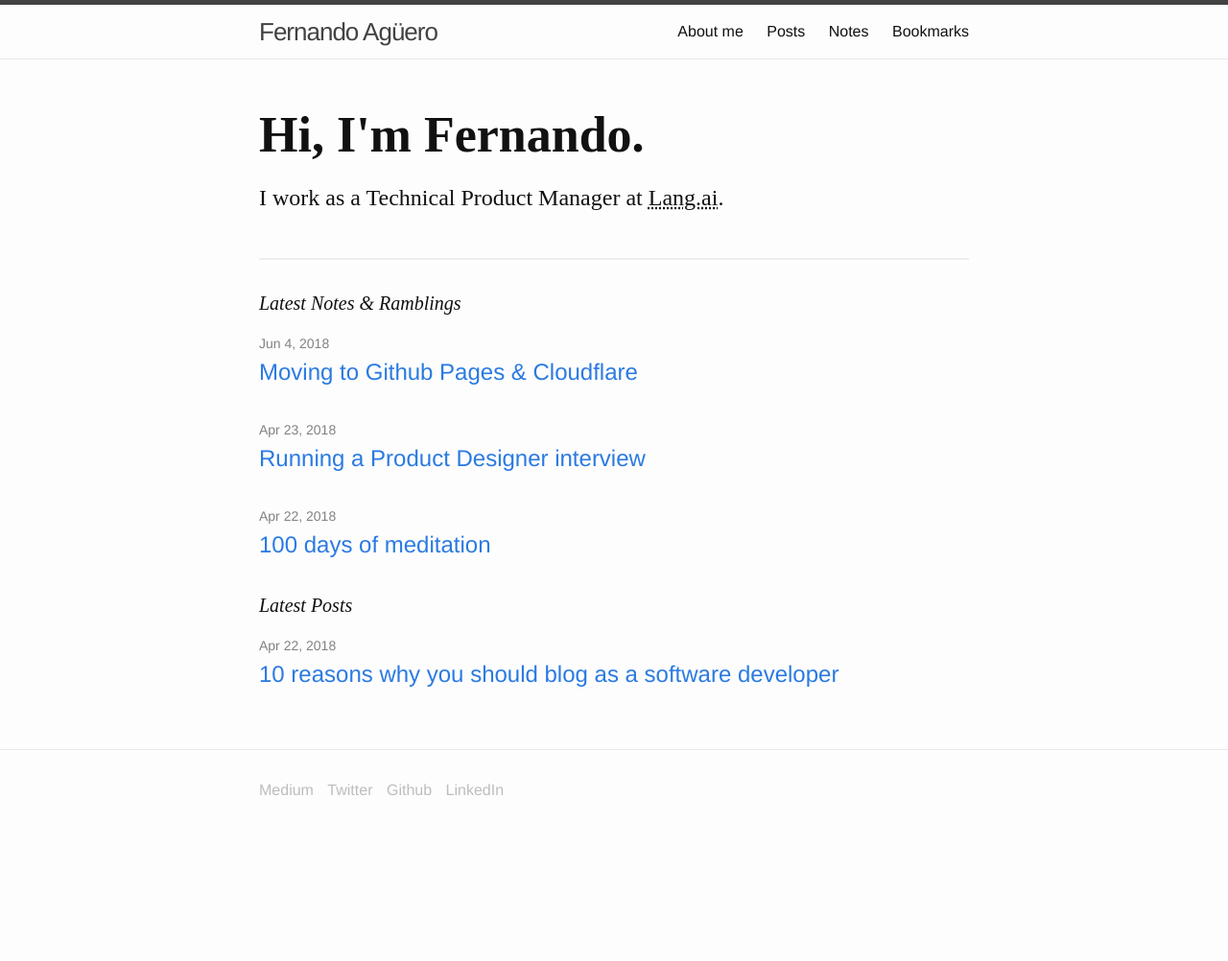
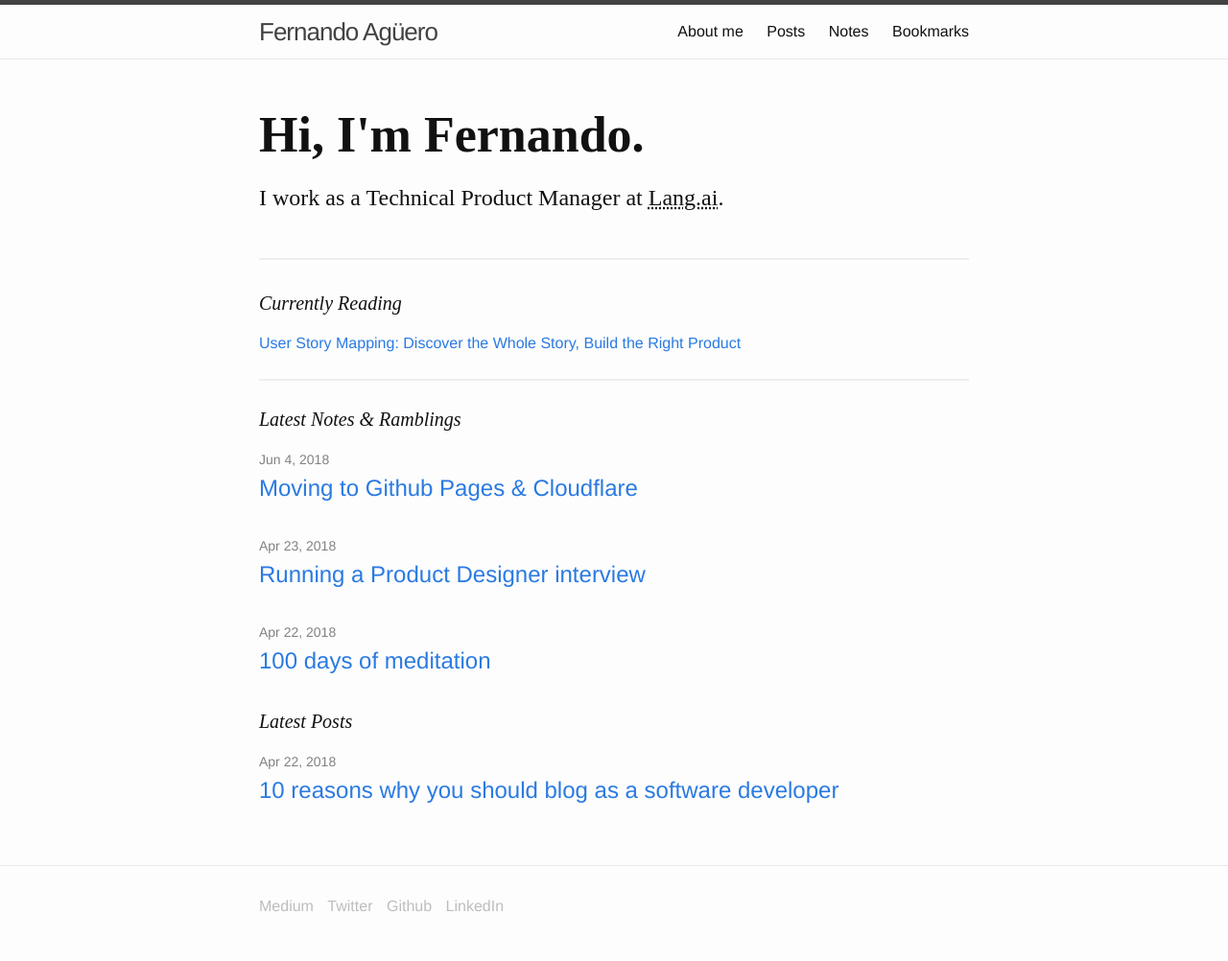
Before and after one commit to fjaguero/site, a Jekyll site: the page built from index.html, in a window 1280 px wide. Shown: the whole page at 96% size. Built offline with Jekyll 4.4.1, drawn with Linux system fonts in a browser that asks for light colours; some web fonts are replaced; before the commit the page ends 900 px from its top, so only the background shows below that.

Commit message:
Add Currently Reading

```diff
--- a/_includes/head.html
+++ b/_includes/head.html
@@ -277,6 +277,13 @@
   /**
    * Page content
    */
+   .currently-reading {
+     display: block;
+     padding-bottom: 25px;
+     margin-bottom: 25px;
+     border-bottom: 2px solid #EEE;
+   }
+
   .intro-wrapper {
     padding-bottom: 30px;
     margin-bottom: 30px;
--- a/index.html
+++ b/index.html
@@ -1,13 +1,16 @@
 ---
 layout: default
 ---
-
 <div class="home">
 
   <div class="intro-wrapper">
     <h1 class="page-intro">Hi, I'm Fernando. </h1>
     <h2 class="subtitle">I work as a Technical Product Manager at <a href="https://lang.ai" class="link" title="Visit the Lang.ai site">Lang.ai</a>.</h2>
   </div>
+
+  <h1 class="page-heading">Currently Reading</h1>
+  <a class="currently-reading" href="https://www.goodreads.com/book/show/22221112-user-story-mapping">User Story Mapping: Discover the Whole Story, Build the Right Product</a>
+
 
   <h1 class="page-heading">Latest Notes & Ramblings</h1>
 
```
